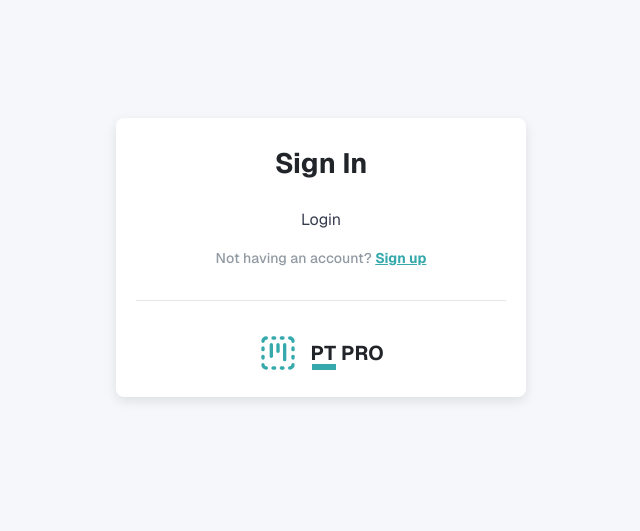
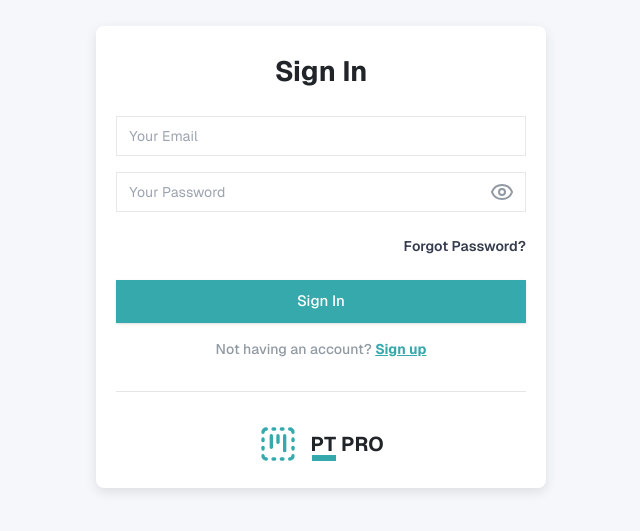
Before and after one commit to kzngoga/project-tracker-pro, a Next.js app: page /login in a window 1280 px wide. Shown: the part 143-674 px from the top of the page, without its empty margins (319-959 px from the left). Built offline with nearby package versions, Linux system fonts and the light colour scheme.

Commit message:
chore: initial login form ui

```diff
--- a/src/app/(Auth)/layout.tsx
+++ b/src/app/(Auth)/layout.tsx
@@ -8,7 +8,7 @@ export default function AuthLayout({
 }) {
   return (
     <div className="flex items-center justify-center h-screen w-full">
-      <div className="w-[32%] flex flex-col gap-8 items-center bg-white shadow-[0_4px_12px_rgba(0,0,0,0.1)] py-6 px-5 rounded-lg">
+      <div className="w-full min-[480px]:w-[450px] flex flex-col gap-8 items-center bg-white shadow-[0_4px_12px_rgba(0,0,0,0.1)] py-6 px-5 rounded-lg">
         {children}
         <div className="bg-black/10 h-[1px] w-full"></div>
         <Logo />
--- a/src/app/(Auth)/login/page.tsx
+++ b/src/app/(Auth)/login/page.tsx
@@ -1,5 +1,5 @@
 import AuthWrapper from "@/components/auth/auth-wrapper";
-import { HomeIcon } from "lucide-react";
+import LoginForm from "@/components/auth/login-form";
 
 export default function LoginPage() {
   return (
@@ -11,7 +11,7 @@ export default function LoginPage() {
         href: "/signup",
       }}
     >
-      Login
+      <LoginForm />
     </AuthWrapper>
   );
 }
--- /dev/null
+++ b/src/app/api/auth/[...nextauth].ts
@@ -0,0 +1,10 @@
+import NextAuth, { AuthOptions } from "next-auth";
+
+export const authOptions: AuthOptions = {
+  session: {
+    strategy: "jwt",
+  },
+  providers: [],
+};
+
+export default NextAuth(authOptions);
--- /dev/null
+++ b/src/components/auth/login-form.tsx
@@ -0,0 +1,76 @@
+"use client";
+
+import { LoginData, loginSchema } from "@/lib/config/auth/login-schema";
+import { defaultValues } from "@/lib/config/auth/signup-schema";
+import { yupResolver } from "@hookform/resolvers/yup";
+import React from "react";
+import { Controller, SubmitHandler, useForm } from "react-hook-form";
+import FieldError from "../forms/field-error";
+import { Input } from "../ui/input";
+import PasswordField from "../forms/password-field";
+import Link from "next/link";
+import FormButton from "../forms/form-button";
+
+export default function LoginForm() {
+  const {
+    handleSubmit,
+    control,
+    formState: { errors },
+  } = useForm<LoginData>({
+    defaultValues,
+    mode: "all",
+    resolver: yupResolver(loginSchema),
+  });
+
+  const onSubmit: SubmitHandler<LoginData> = (data) => {
+    console.log("LOG", data);
+  };
+
+  return (
+    <form className="w-full flex flex-col" onSubmit={handleSubmit(onSubmit)}>
+      <div className="grid grid-cols-1 gap-4">
+        <Controller
+          name="email"
+          control={control}
+          render={({ field }) => {
+            return (
+              <FieldError message={errors.email?.message}>
+                <Input
+                  type="email"
+                  placeholder="Your Email"
+                  className="form-control"
+                  {...field}
+                />
+              </FieldError>
+            );
+          }}
+        />
+
+        <Controller
+          name="password"
+          control={control}
+          render={({ field }) => {
+            return (
+              <FieldError message={errors.password?.message}>
+                <PasswordField placeholder="Your Password" {...field} />
+              </FieldError>
+            );
+          }}
+        />
+      </div>
+
+      <div className="flex justify-end w-full mt-6">
+        <Link
+          className="font-semibold text-sm hover:text-primary"
+          href="/forgot-password"
+        >
+          Forgot Password?
+        </Link>
+      </div>
+
+      <FormButton type="submit" className="mt-6" isLoading={false}>
+        Sign In
+      </FormButton>
+    </form>
+  );
+}
--- a/src/components/auth/signup-form.tsx
+++ b/src/components/auth/signup-form.tsx
@@ -1,14 +1,15 @@
 "use client";
 
 import React from "react";
-import { Button } from "../ui/button";
-import Link from "next/link";
 import { Input } from "../ui/input";
 import PasswordField from "../forms/password-field";
 import { useForm, SubmitHandler, Controller } from "react-hook-form";
 import { UserInput } from "@/lib/database/models/user.models";
 import FieldError from "../forms/field-error";
-import { defaultValues, signUpSchema } from "./signup-schema";
+import {
+  defaultValues,
+  signUpSchema,
+} from "../../lib/config/auth/signup-schema";
 import { yupResolver } from "@hookform/resolvers/yup";
 import { useSignupMutation } from "@/lib/api/user.api";
 import { useToast } from "@/hooks/use-toast";
@@ -123,15 +124,6 @@ export default function SignupForm() {
         />
       </div>
 
-      <div className="flex justify-end w-full mt-6">
-        <Link
-          className="font-semibold text-sm hover:text-primary"
-          href="/forgot-password"
-        >
-          Forgot Password?
-        </Link>
-      </div>
-
       <FormButton type="submit" className="mt-6" isLoading={isPending}>
         Sign Up
       </FormButton>
--- /dev/null
+++ b/src/lib/config/auth/login-schema.ts
@@ -0,0 +1,20 @@
+import * as yup from "yup";
+
+export interface LoginData {
+  password: string;
+  email: string;
+}
+
+export const defaultValues: LoginData = {
+  email: "",
+  password: "",
+};
+
+export const loginSchema: yup.ObjectSchema<LoginData> = yup.object({
+  password: yup.string().defined().required("Password is required."),
+  email: yup
+    .string()
+    .required("Email is required.")
+    .defined()
+    .email("Invalid email."),
+});
```
Also changed, not shown: src/lib/config/auth/signup-schema.ts (renamed from src/components/auth/signup-schema.ts), 2 other files (tests, documents, lock files or other folders).
